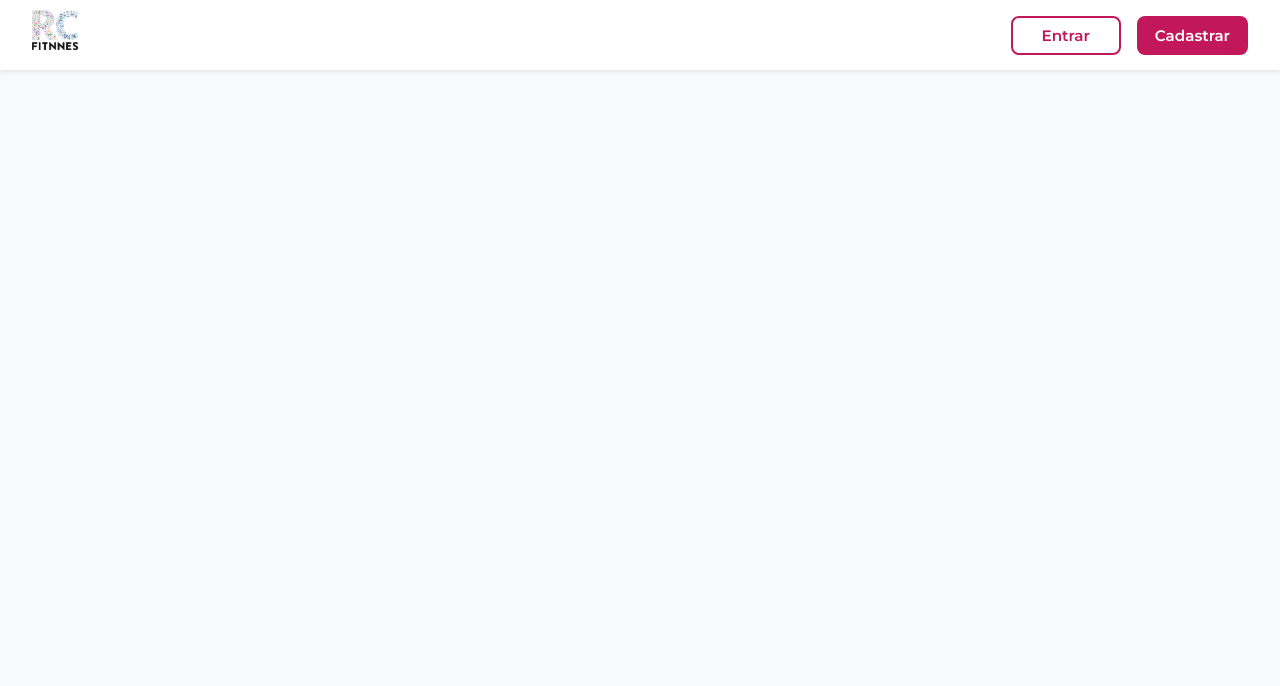
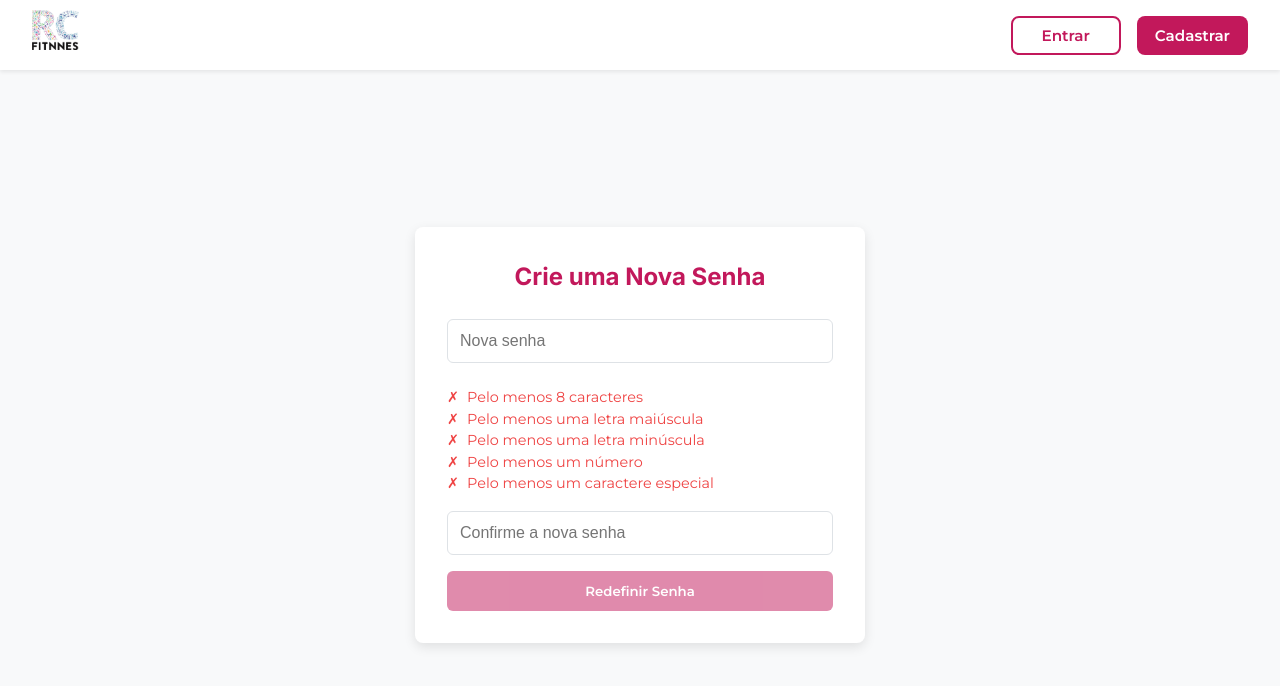
Before and after one commit to FelipeDeMayo/RC, a React (Vite) app in the folder frontend/: page /reset-password/1 in a window 1280 px wide. Before the commit this address had no page. Shown: the top 686 px of the page. Built offline with nearby package versions, Linux system fonts and the light colour scheme.

Commit message:
Implementacao de forgot password

```diff
--- a/frontend/src/App.tsx
+++ b/frontend/src/App.tsx
@@ -1,8 +1,6 @@
 import { Routes, Route } from 'react-router-dom';
 import { ToastContainer } from 'react-toastify';
 import 'react-toastify/dist/ReactToastify.css';
-
-// Componentes
 import Navbar from './components/Navbar';
 import AdminRoute from './routes/AdminRoute';
 import { PrivateRoute } from './routes/PrivateRoute';
@@ -16,6 +14,8 @@ import ProfilePage from './pages/ProfilePage';
 import CartPage from './pages/CartPage';
 import AdminProductsPage from './pages/AdminProductsPage';
 import SecurityPage from './pages/SecurityPage';
+import ForgotPasswordPage from './pages/ForgotPasswordPage';
+import ResetPasswordPage from './pages/ResetPasswordPage';
 
 function App() {
   return (
@@ -29,6 +29,8 @@ function App() {
           <Route path="/register" element={<RegisterPage />} />
           <Route path="/product/:id" element={<ProductPage />} />
           <Route path="/cart" element={<CartPage />} />
+          <Route path="/forgot-password" element={<ForgotPasswordPage />} />
+          <Route path="/reset-password/:token" element={<ResetPasswordPage />} />
           <Route
             path="/profile"
             element={
--- /dev/null
+++ b/frontend/src/pages/ForgotPasswordPage.tsx
@@ -0,0 +1,114 @@
+import { useState, type FormEvent } from 'react';
+import { toast } from 'react-toastify';
+import { forgotPassword } from '../services/authService';
+import styled from 'styled-components';
+import { Link } from 'react-router-dom';
+
+const PageContainer = styled.div`
+  display: flex;
+  align-items: center;
+  justify-content: center;
+  padding: 2rem;
+  min-height: calc(100vh - 70px);
+`;
+
+const FormWrapper = styled.div`
+  width: 100%;
+  max-width: 450px;
+  padding: 2rem;
+  background: ${({ theme }) => theme.colors.surface};
+  border-radius: 8px;
+  box-shadow: 0 4px 12px rgba(0, 0, 0, 0.1);
+`;
+
+const Title = styled.h2`
+  text-align: center;
+  margin-bottom: 1rem;
+`;
+
+const InfoText = styled.p`
+  text-align: center;
+  margin-bottom: 1.5rem;
+  color: ${({ theme }) => theme.colors.textSecondary};
+`;
+
+const Form = styled.form`
+  display: flex;
+  flex-direction: column;
+  gap: 1rem;
+`;
+
+const Input = styled.input`
+  padding: 0.75rem;
+  font-size: 1rem;
+  border: 1px solid ${({ theme }) => theme.colors.border};
+  border-radius: 6px;
+`;
+
+const Button = styled.button`
+  padding: 0.75rem;
+  background-color: ${({ theme }) => theme.colors.primary};
+  color: ${({ theme }) => theme.colors.white};
+  border: none;
+  border-radius: 6px;
+  cursor: pointer;
+  font-weight: 600;
+  &:disabled {
+    opacity: 0.5;
+    cursor: not-allowed;
+  }
+`;
+
+const BackLink = styled(Link)`
+    display: block;
+    text-align: center;
+    margin-top: 1rem;
+    color: ${({ theme }) => theme.colors.textSecondary};
+    font-size: 0.9rem;
+`;
+
+const ForgotPasswordPage = () => {
+  const [email, setEmail] = useState('');
+  const [loading, setLoading] = useState(false);
+
+  const handleSubmit = async (e: FormEvent) => {
+    e.preventDefault();
+    setLoading(true);
+    try {
+      const response = await forgotPassword(email);
+      toast.info(response.message);
+      setEmail('');
+    } catch (err: any) {
+      toast.error(err.response?.data?.error || 'Ocorreu um erro ao processar o pedido.');
+    } finally {
+      setLoading(false);
+    }
+  };
+
+  return (
+    <PageContainer>
+      <FormWrapper>
+        <Title>Redefinir Senha</Title>
+        <InfoText>
+          Insira o seu e-mail de registo. Se a conta existir, enviaremos um link para criar uma nova senha.
+        </InfoText>
+        <Form onSubmit={handleSubmit}>
+          <Input
+            type="email"
+            placeholder="Seu e-mail"
+            value={email}
+            onChange={(e) => setEmail(e.target.value)}
+            disabled={loading}
+            required
+          />
+          <Button type="submit" disabled={loading}>
+            {loading ? 'A enviar...' : 'Enviar Link de Redefinição'}
+          </Button>
+        </Form>
+        <BackLink to="/login">Voltar para o Login</BackLink>
+      </FormWrapper>
+    </PageContainer>
+  );
+};
+
+export default ForgotPasswordPage;
--- a/frontend/src/pages/LoginPage.tsx
+++ b/frontend/src/pages/LoginPage.tsx
@@ -1,22 +1,35 @@
 import { useState, type FormEvent } from 'react';
 import { useAuth } from '../contexts/useAuth';
-import { useNavigate, useLocation } from 'react-router-dom';
+import { useNavigate, useLocation, Link } from 'react-router-dom';
 import { toast } from 'react-toastify';
 import styled from 'styled-components';
 
+// --- Estilos ---
 const LoginPageContainer = styled.div`
+  display: flex;
+  flex-direction: column;
+  align-items: center;
+  justify-content: center;
+  padding: 2rem;
+  min-height: calc(100vh - 70px);
+`;
+
+const FormWrapper = styled.div`
+  width: 100%;
   max-width: 400px;
-  margin: 4rem auto;
   padding: 2rem;
   background: ${({ theme }) => theme.colors.surface};
   border-radius: 8px;
   box-shadow: 0 4px 12px rgba(0,0,0,0.1);
+`;
+
+const Title = styled.h2`
   text-align: center;
+  margin-bottom: 1.5rem;
 `;
 
 const FormGroup = styled.div`
   margin-bottom: 1rem;
-  text-align: left;
   label {
     display: block;
     margin-bottom: 0.5rem;
@@ -26,7 +39,6 @@ const FormGroup = styled.div`
     padding: 0.5rem;
     border: 1px solid ${({ theme }) => theme.colors.border};
     border-radius: 4px;
-    box-sizing: border-box;
   }
 `;
 
@@ -44,12 +56,20 @@ const StyledButton = styled.button`
   }
 `;
 
-const LogoImage = styled.img`
-  width: 150px;
-  height: auto;
-  margin-bottom: 2rem;
+const ForgotPasswordLink = styled(Link)`
+  display: block;
+  text-align: center;
+  margin-top: 1rem;
+  color: ${({ theme }) => theme.colors.textSecondary};
+  font-size: 0.9rem;
+  text-decoration: underline;
+
+  &:hover {
+    color: ${({ theme }) => theme.colors.primary};
+  }
 `;
 
+// --- Componente ---
 const LoginPage: React.FC = () => {
   const [email, setEmail] = useState('');
   const [password, setPassword] = useState('');
@@ -60,14 +80,13 @@ const LoginPage: React.FC = () => {
   const { login, loginWith2FA } = useAuth();
   const navigate = useNavigate();
   const location = useLocation();
+
   const from = location.state?.from?.pathname || "/";
 
   const handlePasswordSubmit = async (e: FormEvent) => {
     e.preventDefault();
     setLoading(true);
-
     const result = await login({ email, password });
-
     setLoading(false);
     if (result.success) {
       if (result.twoFactorRequired) {
@@ -84,9 +103,7 @@ const LoginPage: React.FC = () => {
   const handle2FASubmit = async (e: FormEvent) => {
     e.preventDefault();
     setLoading(true);
-
     const result = await loginWith2FA(twoFactorCode);
-
     setLoading(false);
     if (result.success) {
       navigate(from, { replace: true });
@@ -98,58 +115,41 @@ const LoginPage: React.FC = () => {
 
   return (
     <LoginPageContainer>
-      <LogoImage src="/logo.png" alt="RC Fitness Logo" />
-      <h2>Login</h2>
+      <FormWrapper>
+        <Title>Login</Title>
 
         {!isAwaiting2FA ? (
           <form onSubmit={handlePasswordSubmit}>
             <FormGroup>
               <label htmlFor="email">Email:</label>
-            <input
-              id="email"
-              type="email"
-              value={email}
-              onChange={e => setEmail(e.target.value)}
-              required
-              disabled={loading}
-            />
+              <input id="email" type="email" value={email} onChange={e => setEmail(e.target.value)} required disabled={loading} />
             </FormGroup>
             <FormGroup>
               <label htmlFor="password">Senha:</label>
-            <input
-              id="password"
-              type="password"
-              value={password}
-              onChange={e => setPassword(e.target.value)}
-              required
-              disabled={loading}
-            />
+              <input id="password" type="password" value={password} onChange={e => setPassword(e.target.value)} required disabled={loading} />
             </FormGroup>
             <StyledButton type="submit" disabled={loading}>
-            {loading ? 'Entrando...' : 'Entrar'}
+              {loading ? 'A entrar...' : 'Entrar'}
             </StyledButton>
           </form>
         ) : (
           <form onSubmit={handle2FASubmit}>
-          <p>Abra seu app autenticador e insira o código de 6 dígitos.</p>
+            <p>Abra a sua app de autenticação e insira o código de 6 dígitos.</p>
             <FormGroup>
               <label htmlFor="2fa-code">Código de verificação:</label>
-            <input
-              id="2fa-code"
-              type="text"
-              value={twoFactorCode}
-              onChange={(e) => setTwoFactorCode(e.target.value)}
-              placeholder="123456"
-              maxLength={6}
-              required
-              disabled={loading}
-            />
+              <input id="2fa-code" type="text" value={twoFactorCode} onChange={(e) => setTwoFactorCode(e.target.value)} placeholder="123456" maxLength={6} required disabled={loading} />
             </FormGroup>
             <StyledButton type="submit" disabled={loading}>
-            {loading ? 'Verificando...' : 'Verificar e Entrar'}
+              {loading ? 'A verificar...' : 'Verificar e Entrar'}
             </StyledButton>
           </form>
         )}
+        {!isAwaiting2FA && (
+          <ForgotPasswordLink to="/forgot-password">
+            Esqueceu a senha?
+          </ForgotPasswordLink>
+        )}
+      </FormWrapper>
     </LoginPageContainer>
   );
 };
--- /dev/null
+++ b/frontend/src/pages/ResetPasswordPage.tsx
@@ -0,0 +1,163 @@
+import { useState, useMemo, useEffect, type FormEvent } from 'react';
+import { useParams, useNavigate } from 'react-router-dom';
+import { toast } from 'react-toastify';
+import { resetPassword } from '../services/authService';
+import styled from 'styled-components';
+
+// --- Estilos ---
+const PageContainer = styled.div`
+  display: flex;
+  align-items: center;
+  justify-content: center;
+  padding: 2rem;
+  min-height: calc(100vh - 70px);
+`;
+
+const FormWrapper = styled.div`
+  width: 100%;
+  max-width: 450px;
+  padding: 2rem;
+  background: ${({ theme }) => theme.colors.surface};
+  border-radius: 8px;
+  box-shadow: 0 4px 12px rgba(0, 0, 0, 0.1);
+`;
+
+const Title = styled.h2`
+  text-align: center;
+  margin-bottom: 1.5rem;
+`;
+
+const Form = styled.form`
+  display: flex;
+  flex-direction: column;
+  gap: 1rem;
+`;
+
+const Input = styled.input`
+  padding: 0.75rem;
+  font-size: 1rem;
+  border: 1px solid ${({ theme }) => theme.colors.border};
+  border-radius: 6px;
+`;
+
+const Button = styled.button`
+  padding: 0.75rem;
+  background-color: ${({ theme }) => theme.colors.primary};
+  color: ${({ theme }) => theme.colors.white};
+  border: none;
+  border-radius: 6px;
+  cursor: pointer;
+  font-weight: 600;
+  &:disabled {
+    opacity: 0.5;
+  }
+`;
+
+const PasswordRequirement = styled.li<{ met: boolean }>`
+  color: ${({ met, theme }) => (met ? theme.colors.success : theme.colors.danger)};
+  font-size: 0.9rem;
+  &::before {
+    content: '${({ met }) => (met ? '✓' : '✗')}';
+    margin-right: 0.5rem;
+  }
+`;
+
+const PasswordRequirementsList = styled.ul`
+  list-style: none;
+  padding: 0;
+  margin-top: 0.5rem;
+`;
+
+// --- Componente da Página ---
+const ResetPasswordPage = () => {
+  const [password, setPassword] = useState('');
+  const [confirmPassword, setConfirmPassword] = useState('');
+  const [loading, setLoading] = useState(false);
+  const { token } = useParams<{ token: string }>();
+  const navigate = useNavigate();
+
+  // Lógica de validação de senha
+  const passwordRequirements = useMemo(() => [
+    { rule: /.{8,}/, text: 'Pelo menos 8 caracteres' },
+    { rule: /[A-Z]/, text: 'Pelo menos uma letra maiúscula' },
+    { rule: /[a-z]/, text: 'Pelo menos uma letra minúscula' },
+    { rule: /[0-9]/, text: 'Pelo menos um número' },
+    { rule: /[^A-Za-z0-9]/, text: 'Pelo menos um caractere especial' },
+  ], []);
+
+  const [metRequirements, setMetRequirements] = useState<boolean[]>(Array(passwordRequirements.length).fill(false));
+  const allRequirementsMet = metRequirements.every(Boolean);
+
+  useEffect(() => {
+    const newMet = passwordRequirements.map(req => req.rule.test(password));
+    setMetRequirements(newMet);
+  }, [password, passwordRequirements]);
+
+  const handleSubmit = async (e: FormEvent) => {
+    e.preventDefault();
+
+    if (!allRequirementsMet) {
+      toast.error('A nova senha não atende a todos os requisitos de segurança.');
+      return;
+    }
+
+    if (password !== confirmPassword) {
+      toast.error('As senhas não coincidem.');
+      return;
+    }
+
+    if (!token) {
+        toast.error('Token de redefinição inválido ou ausente.');
+        return;
+    }
+
+    setLoading(true);
+    try {
+      const response = await resetPassword(password, token);
+      toast.success(response.message);
+      navigate('/login');
+    } catch (err: any) {
+      toast.error(err.response?.data?.error || 'Não foi possível redefinir a senha.');
+    } finally {
+      setLoading(false);
+    }
+  };
+
+  return (
+    <PageContainer>
+      <FormWrapper>
+        <Title>Crie uma Nova Senha</Title>
+        <Form onSubmit={handleSubmit}>
+          <Input
+            type="password"
+            placeholder="Nova senha"
+            value={password}
+            onChange={(e) => setPassword(e.target.value)}
+            disabled={loading}
+            required
+          />
+          <PasswordRequirementsList>
+            {passwordRequirements.map((req, index) => (
+              <PasswordRequirement key={index} met={metRequirements[index]}>
+                {req.text}
+              </PasswordRequirement>
+            ))}
+          </PasswordRequirementsList>
+          <Input
+            type="password"
+            placeholder="Confirme a nova senha"
+            value={confirmPassword}
+            onChange={(e) => setConfirmPassword(e.target.value)}
+            disabled={loading}
+            required
+          />
+          <Button type="submit" disabled={loading || !allRequirementsMet || password !== confirmPassword}>
+            {loading ? 'A guardar...' : 'Redefinir Senha'}
+          </Button>
+        </Form>
+      </FormWrapper>
+    </PageContainer>
+  );
+};
+
+export default ResetPasswordPage;
```
Also changed, not shown: frontend/src/services/authService.ts (+10 -3 lines). Lines whose indentation alone changed are shown as unchanged.
